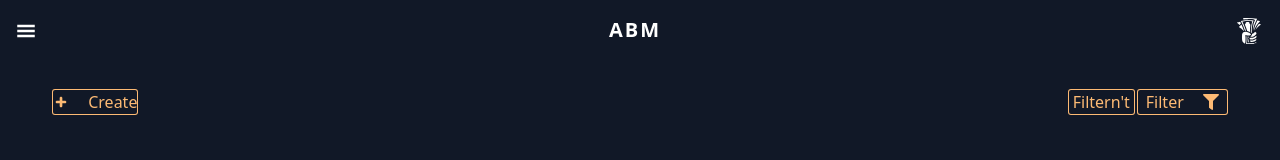
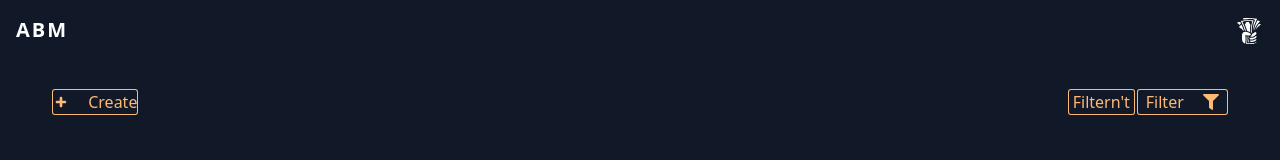
Before and after one commit to FPotichkin/Challenge-Alkemy-Fullstack, a React (Create React App) app in the folder frontend/operations-abm-app/: page /abm in a window 1280 px wide. Shown: the top 160 px of the page. Built offline with nearby package versions, Linux system fonts and the light colour scheme; what tw-elements would draw is missing.

Commit message:
fix: minor error in SideNav component

```diff
--- a/frontend/operations-abm-app/src/components/SideNav.jsx
+++ b/frontend/operations-abm-app/src/components/SideNav.jsx
@@ -24,7 +24,7 @@ const SideNav = () => {
           <div className='w-ful h-[2px] bg-slate-300'></div>
           <div className="w-full my-2 text-center cursor-pointer hover:bg-gray-200" onClick={()=>{navigate('/dashboard')}}>DashBoard</div>
           <div className='w-ful h-[2px] bg-slate-300'></div>
-          <div className="w-full my-2   text-center cursor-pointer hover:bg-gray-20">Operations</div>
+          <div className="w-full my-2   text-center cursor-pointer hover:bg-gray-20" onClick={()=>{navigate('/abm')}}>Operations</div>
           <div className="w-full mt-2 bg-red-700 text-white text-center cursor-pointer " data-bs-toggle="collapse" data-bs-target="#confirmCol" aria-expanded="false" aria-controls="collapseExample">Log Out</div>
         </div>
         <div className='collapse bg-gray-300 pt-2' id='confirmCol'>
@@ -35,7 +35,7 @@ const SideNav = () => {
           </div>
         </div>
         </aside>
-        <button className='text-white text-xl' data-bs-toggle='offcanvas' data-bs-target='#sideNav'><GiHamburgerMenu /></button>
+        <button className='text-white text-xl lg:hidden' data-bs-toggle='offcanvas' data-bs-target='#sideNav'><GiHamburgerMenu /></button>
     </>
   )
 }
```
